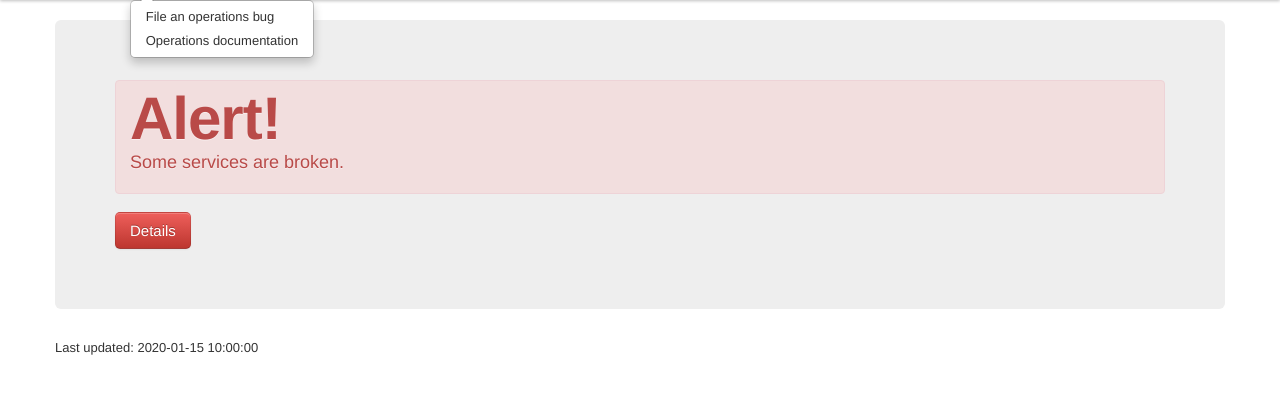
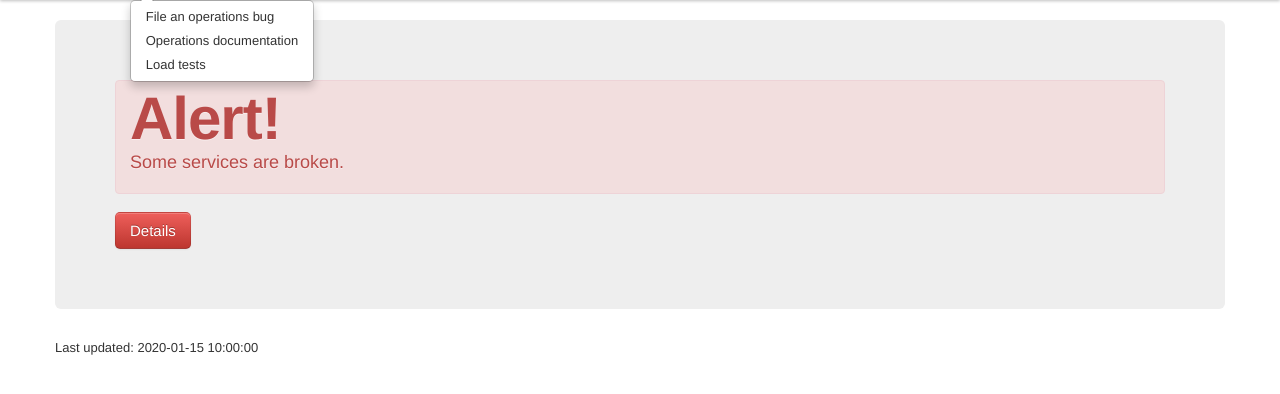
Before and after one commit to mozilla/zamboni-dashboard, a Flask app: template zamboni_dashboard/templates/index.html in a window 1280 px wide, after a click on "External". Shown: the part 40-434 px from the top of the page. Run offline with Flask 2, Linux system fonts and the light colour scheme; the template is opened without the code that fills it: most values are stand-ins (such as "Sample title", 1, 10 or a date in 2020); parts of the project's set-up code (start-up, migrations or seed data) failed here and were passed over; some libraries are stand-ins or nearby versions.

Commit message:
add in load test url

```diff
--- a/zamboni_dashboard/default_settings.py
+++ b/zamboni_dashboard/default_settings.py
@@ -2,6 +2,7 @@ class DefaultSettings(object):
     DASHBOARD_NAME = 'Zamboni Dashboard'
     OPS_BUG_URL = 'https://bit.ly/amo_ops_bug'
     OPS_DOCS_URL = 'https://mana.mozilla.org/wiki/display/websites/addons.mozilla.org'
+    LOAD_TEST_URL = 'http://client11.scl2.svc.mozilla.com:8080/'
     ENABLED_MODULES = ['ganglia', 'graphite', 'nagios', 'pingdom']
     GANGLIA_DEFAULT_REPORTS = ['load_report', 'cpu_report',
                        'mem_report', 'network_report']
--- a/zamboni_dashboard/templates/base.html
+++ b/zamboni_dashboard/templates/base.html
@@ -38,6 +38,7 @@
                         <ul class="dropdown-menu">
                             <li><a href="{{ config.OPS_BUG_URL }}">File an operations bug</a></li>
                             <li><a href="{{ config.OPS_DOCS_URL }}">Operations documentation</a></li>
+                            <li><a href="{{ config.LOAD_TEST_URL }}">Load tests</a></li>
                         </ul>
                         </li>
                     </ul>
```
